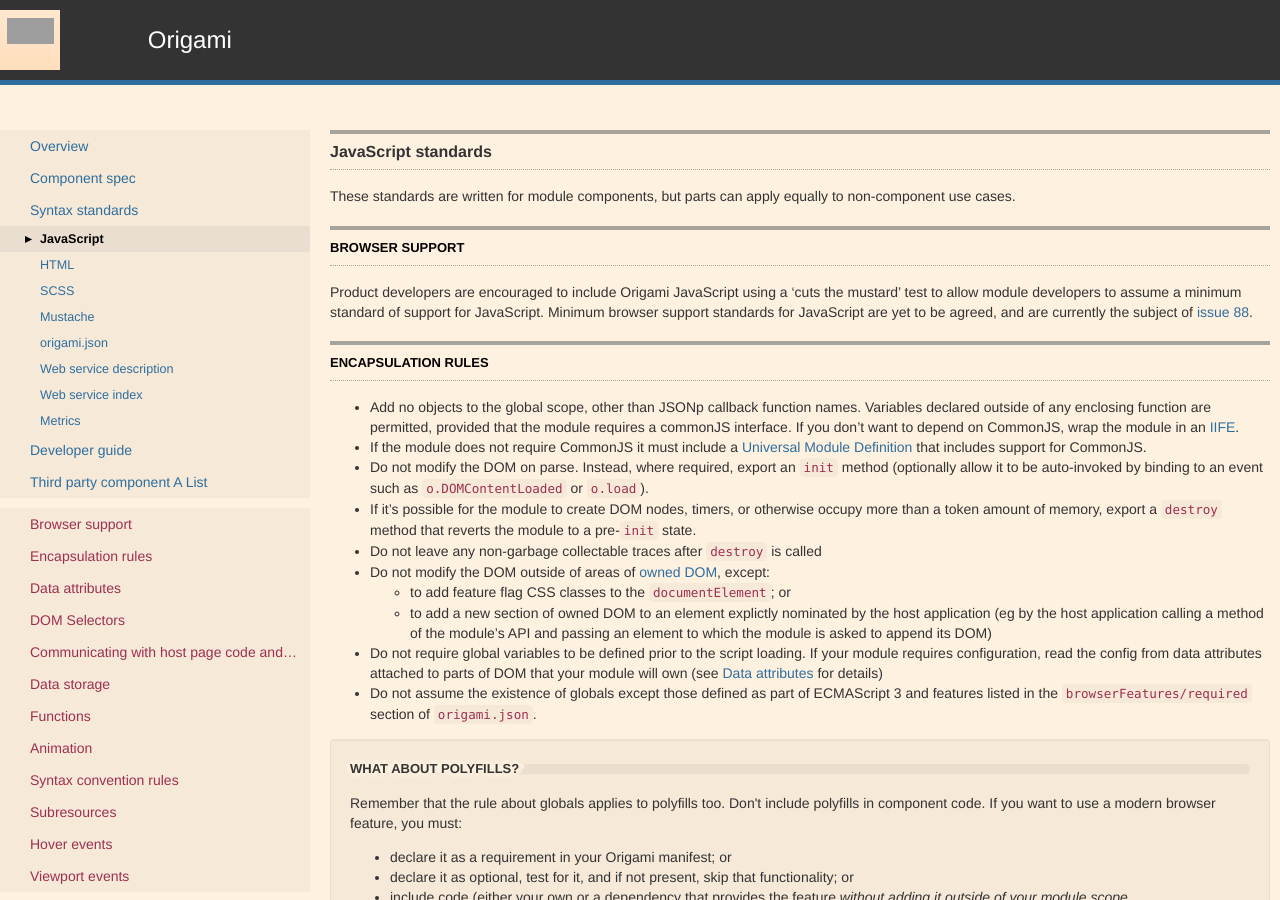
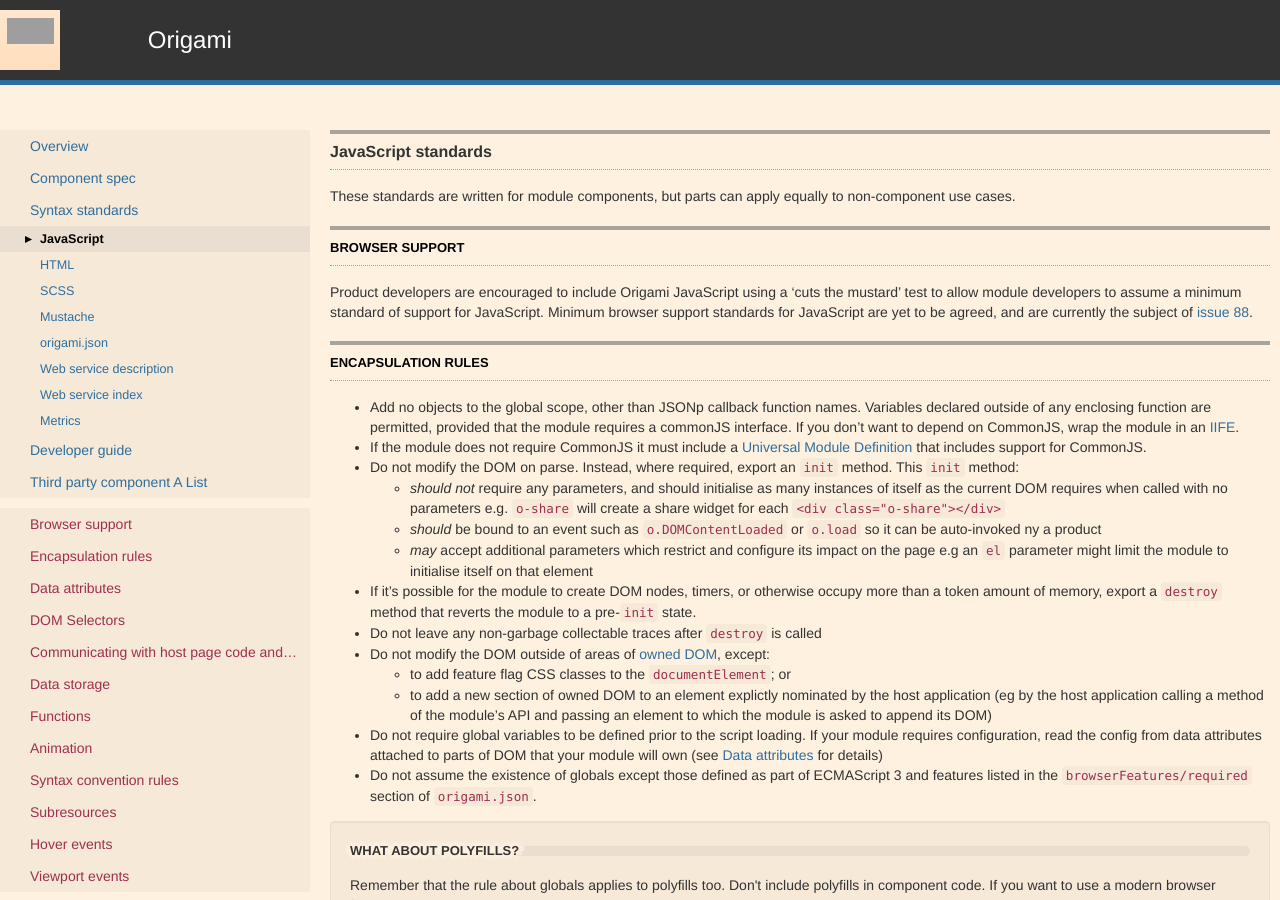
Before and after one commit to Financial-Times/ft-origami, a Jekyll site: the page built from docs/syntax/js.md, in a window 1280 px wide and 900 px high. Built offline with Jekyll 4.4.1, drawn with Linux system fonts in a browser that asks for light colours; some web fonts are replaced; grey boxes are pictures that could not be loaded.

Commit message:
speced out what init methods should do

```diff
--- a/docs/syntax/js.md
+++ b/docs/syntax/js.md
@@ -17,7 +17,10 @@ Product developers are encouraged to include Origami JavaScript using a 'cuts th
 
 * Add no objects to the global scope, other than JSONp callback function names.  Variables declared outside of any enclosing function are permitted, provided that the module requires a commonJS interface.  If you don't want to depend on CommonJS, wrap the module in an [IIFE](http://en.wikipedia.org/wiki/Immediately-invoked_function_expression).
 * If the module does not require CommonJS it must include a [Universal Module Definition](https://github.com/umdjs/umd/blob/master/returnExports.js) that includes support for CommonJS.
-* Do not modify the DOM on parse.  Instead, where required, export an `init` method (optionally allow it to be auto-invoked by binding to an event such as `o.DOMContentLoaded` or `o.load`).
+* Do not modify the DOM on parse. Instead, where required, export an `init` method. This `init` method:
+	* *should not* require any parameters, and should initialise as many instances of itself as the current DOM requires when called with no parameters e.g. `o-share` will create a share widget for each `<div class="o-share"></div>`
+	* *should* be bound to an event such as `o.DOMContentLoaded` or `o.load` so it can be auto-invoked ny a product
+	* *may* accept additional parameters which restrict and configure its impact on the page e.g an `el` parameter might limit the module to initialise itself on that element
 * If it's possible for the module to create DOM nodes, timers, or otherwise occupy more than a token amount of memory, export a `destroy` method that reverts the module to a pre-`init` state.
 * Do not leave any non-garbage collectable traces after `destroy` is called
 * Do not modify the DOM outside of areas of [owned DOM]({{site.baseurl}}/docs/syntax/html/#owned_dom), except:
```
